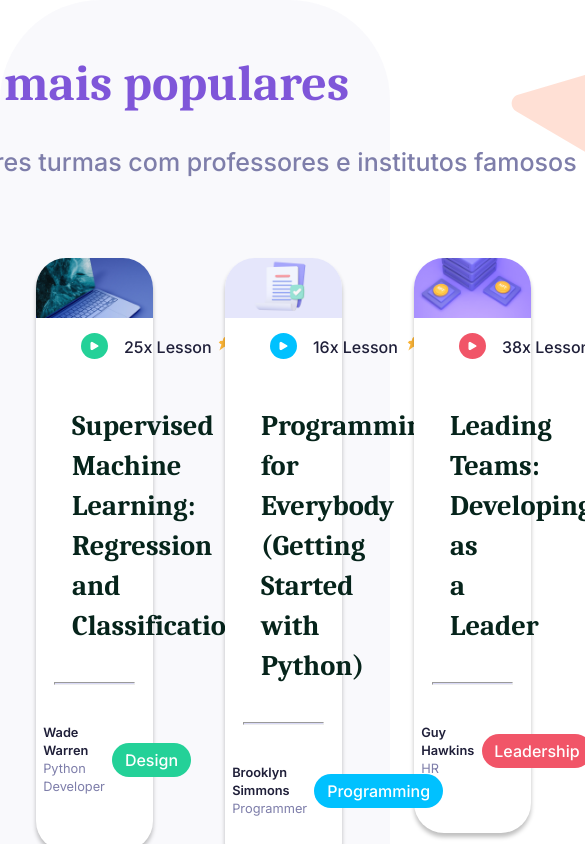
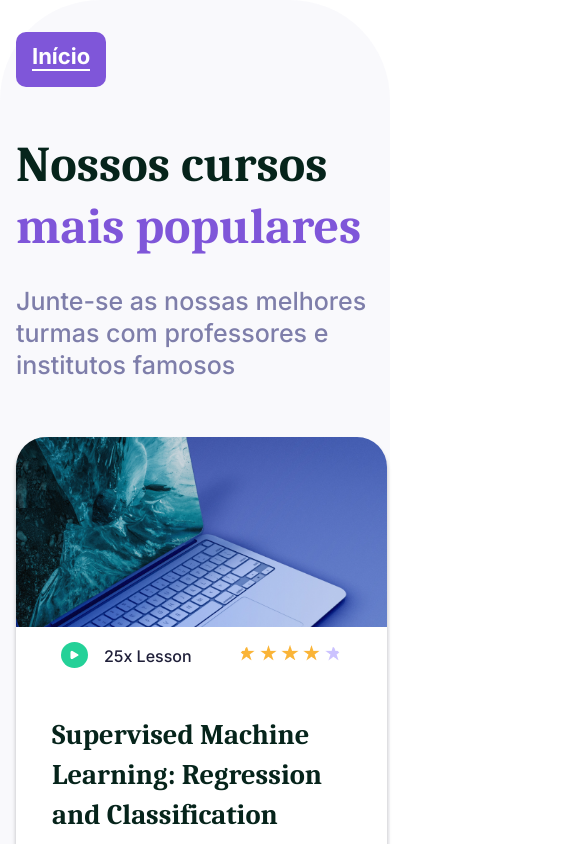
Before and after one commit to angeleranz/wunderbar, a plain HTML site: page cursos.html in a window 390 px wide. Shown: the top 844 px of the page, 585 px wide, since content can reach past the window. Drawn offline with Linux system fonts and the light colour scheme.

Commit message:
fix mobile responsiveness

```diff
--- a/style.css
+++ b/style.css
@@ -171,6 +171,24 @@ body {
         }
 }
 }
+
+@media screen and (max-width: 480px) {
+    .container {
+        display: block;
+        .segunda-linha, .terceira-linha {
+            display: block;
+            width: 100%;
+            margin-left: 0;
+            margin-right: 0;
+        }
+    }
+
+    .card, .card-1, .card-2, .card-3, .card-4, .card-5, .card-6 {
+        width: 100%;
+    }
+}
+
+
 
 .container{
     position: relative;
@@ -524,3 +542,84 @@ h3 {
     color: #06241B;
     font-family: Caladea;
 }
+
+@media screen and (max-width: 480px) {
+    .container {
+        display: block;
+
+        .segunda-linha,
+        .terceira-linha {
+            display: flex;
+            flex-direction: column;
+            align-items: center;
+            justify-content: center;
+            width: 95%;
+            margin-left: 1rem;
+        }
+    }
+
+    .card,
+    .card-1,
+    .card-2,
+    .card-3,
+    .card-4,
+    .card-5,
+    .card-6 {
+        width: 100%;
+    }
+
+    .primeira-linha {
+        display: flex;
+        flex-direction: column-reverse;
+        flex-wrap: wrap;
+        width: 100%;
+        margin-left: 0;
+        margin-right: 0;
+    }
+
+    .primeira-linha .coluna-1 h1 {
+        display: flex;
+        flex-direction: column;
+        width: 100%;
+        flex-wrap: wrap;
+        margin-left: 1rem;
+        line-height: 1.5rem;
+    }
+
+    .primeira-linha .coluna-1 p {
+        display: flex;
+        flex-direction: column;
+        width: 100%;
+        flex-wrap: wrap;
+        margin-left: 1rem;
+        margin-bottom: 7rem;
+        line-height: 2rem;
+        min-width: fit-content;
+
+    }
+
+
+    .primeira-linha img {
+        display: none;
+    }
+
+    .primeira-linha .coluna-2 {
+
+        margin: 2rem 1rem;
+        border-radius: 10px;
+        background-color: #7F56D9;
+        padding: 1rem;
+        width: fit-content;
+
+    }
+
+    .coluna-2 a {
+        margin-left: 0;
+        color: #fff;
+        font-family: Inter;
+        padding-bottom: 5px;
+        border-bottom: solid 2px #fff;
+        text-decoration-line: none;
+    }
+
+}
```
